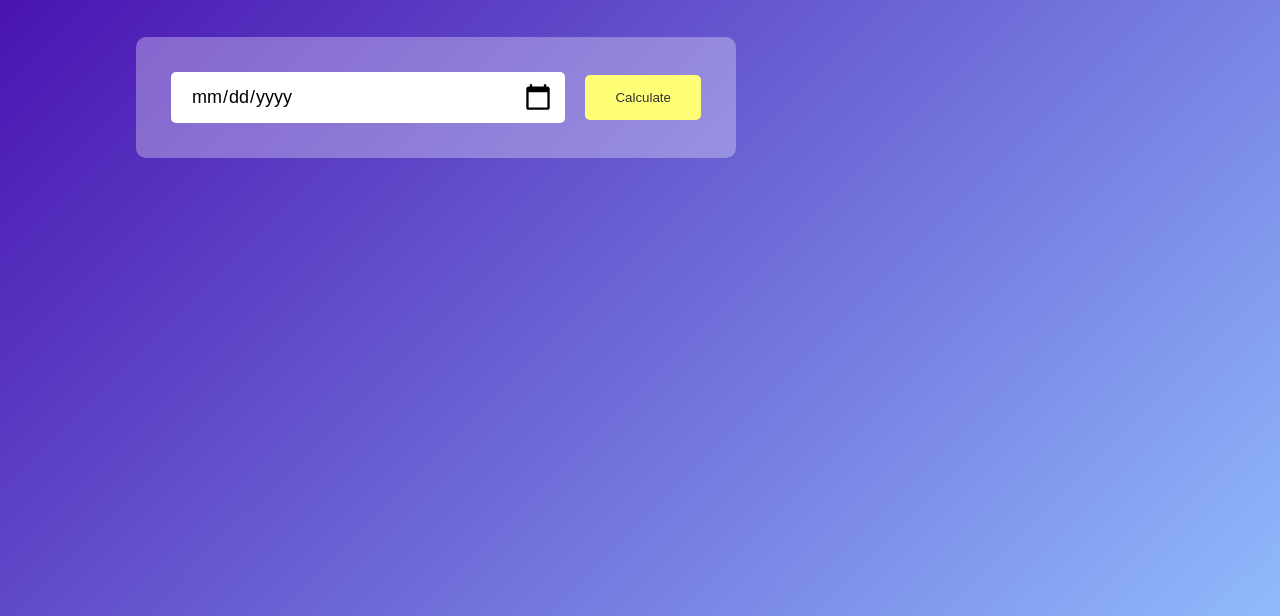
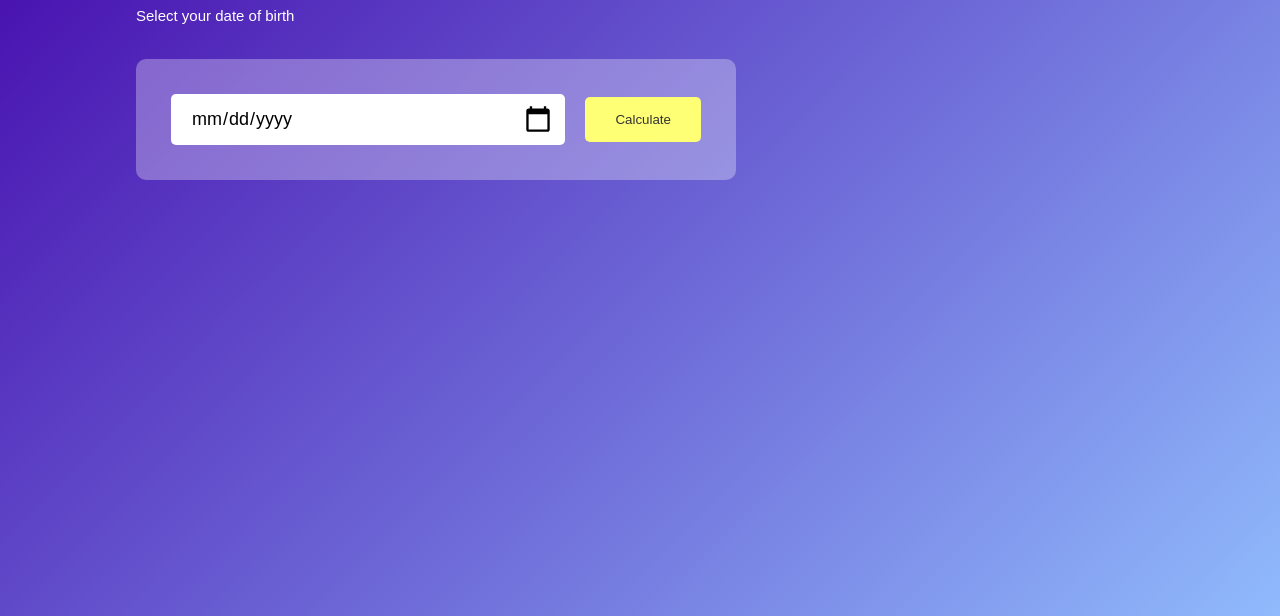
Before and after one commit to unaispk/Age-Calculator, a plain HTML site: page index.html in a window 1280 px wide. Shown: the part 184-800 px from the top of the page. Drawn offline with Linux system fonts and the light colour scheme.

Commit message:
Third commit

```diff
--- a/index.html
+++ b/index.html
@@ -10,6 +10,7 @@
     <div class="container">
         <div class="calculator">
             <h1>Age Calculator</h1>
+            <p id="select-dob">Select your date of birth</p>
             <div class="input-box">
                 <input type="date"  id="date" placeholder="dd-mm-yyyy">
                 <button onclick="calculateAge()">Calculate</button>
--- a/style.css
+++ b/style.css
@@ -26,7 +26,7 @@
 }
 
 .input-box {
-    margin: 40px 0;
+    margin: 35px 0;
     padding: 35px;
     border-radius: 10px;
     background: rgba(255, 255, 255, 0.3);
@@ -76,3 +76,9 @@
 #result span{
     color: #ffff76
 }
+
+#select-dob {
+    margin-top: 10px;
+    color: #fff;
+    font-size: 15px;
+}
```
